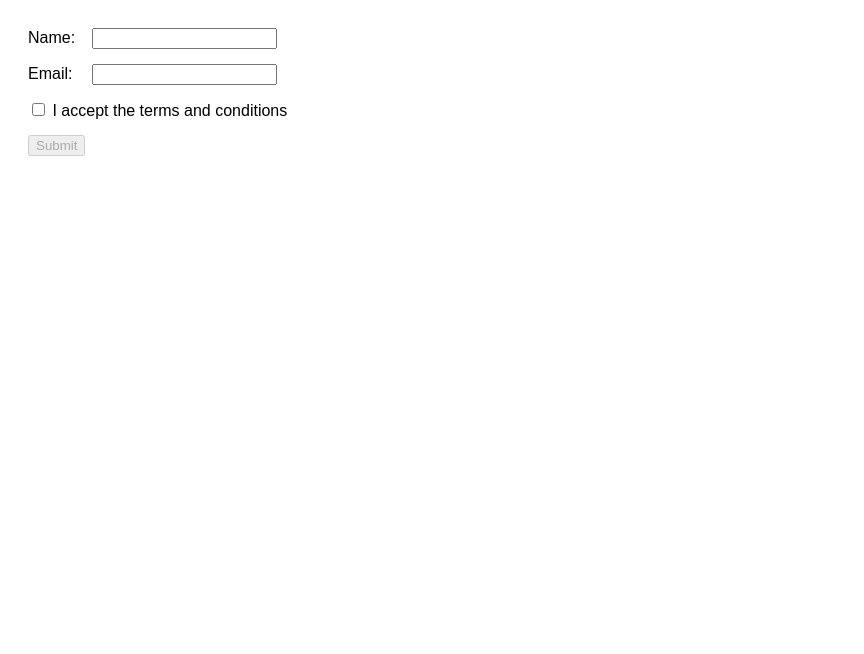
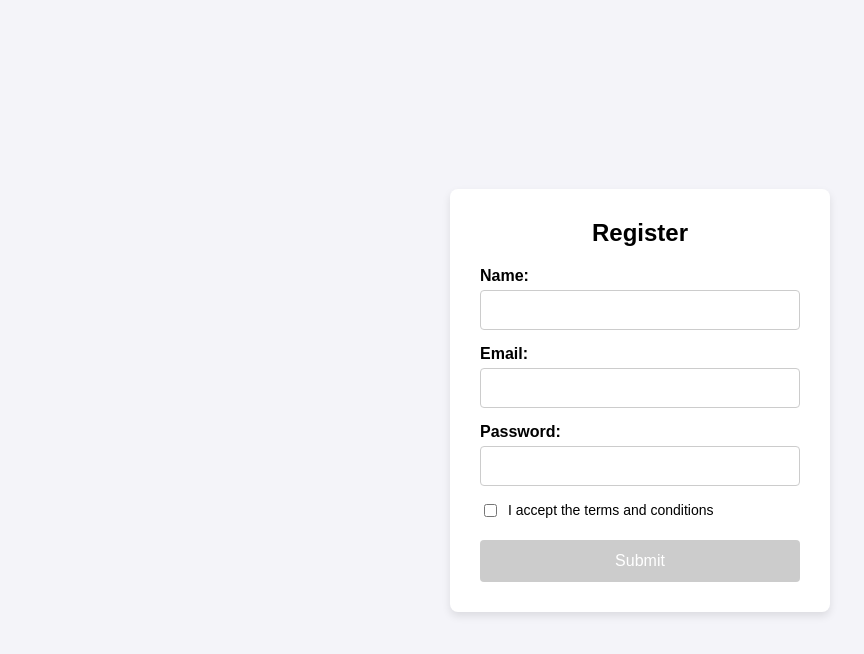
Before and after one commit to acciojob/form-validation-and-submission-happydagar6, a website: page main.html in a window 1280 px wide. Shown: the whole page, without its empty margins (0-864 px from the left). Drawn offline with Linux system fonts and the light colour scheme.

Commit message:
created a submission

```diff
--- a/main.html
+++ b/main.html
@@ -1,34 +1,43 @@
 <!DOCTYPE html>
-
-<html>
-
+<html lang="en">
 <head>
+    <meta charset="UTF-8">
+    <meta name="viewport" content="width=device-width, initial-scale=1.0">
+    <title>Form Validation</title>
     <link rel="stylesheet" href="styles.css">
 </head>
+<body>
 
-<body>
-	<!-- the entire body must be written by student -->
-	<form action="submit-form.php" method="post">
+    <div class="form-container">
+        <h2>Register</h2>
+
+        <form action="submit-form.php" method="POST" id="myForm">
+
             <div class="form-group">
                 <label for="name">Name:</label>
-			<input type="text" id="name" name="name" required/>
+                <input type="text" id="name" name="name" required>
             </div>
 
             <div class="form-group">
                 <label for="email">Email:</label>
-			<input type="email" id="email" name="email" required />
+                <input type="email" id="email" name="email" required>
             </div>
 
             <div class="form-group">
-			<input type="checkbox" id="terms" name="terms" required />
-			<label for="terms" style="width: auto;">I accept the terms and conditions</label>
+                <label for="password">Password:</label>
+                <input type="password" id="password" name="password" required>
             </div>
 
-		<button id="submitBtn" disabled type="submit">Submit</button>
+            <div class="checkbox-group">
+                <input type="checkbox" id="terms" name="terms" required>
+                <label for="terms">I accept the terms and conditions</label>
+            </div>
+
+            <button type="submit" id="submitBtn" disabled>Submit</button>
+
         </form>
-    <script type="text/javascript" src="./script.js">
-</script>
+    </div>
 
+    <script src="script.js"></script>
 </body>
-
 </html>
--- a/script.js
+++ b/script.js
@@ -1,7 +1,17 @@
-//your JS code here. If required.
-const termsCheckBox = document.getElementById("terms");
-const submitBtn = document.getElementById("submitBtn");
+const termsCheckbox = document.getElementById('terms');
+const submitBtn = document.getElementById('submitBtn');
 
-termsCheckBox.addEventListener("change", function () {
-	submitBtn.disabled = !this.checked;
+termsCheckbox.addEventListener('change', function() {
+
+    // Check if the checkbox is ticked
+    if (termsCheckbox.checked === true) {
+        // Enable the button
+        submitBtn.disabled = false;
+    }
+    // If the checkbox is unticked
+    else {
+        // Disable the button
+        submitBtn.disabled = true;
+    }
+
 });
--- a/styles.css
+++ b/styles.css
@@ -1,6 +1,71 @@
 body {
-	font-family: sans-serif;
-	padding: 20px;
+    font-family: sans-serif;
+    background-color: #f4f4f9;
+    display: flex;
+    justify-content: center;
+    align-items: center;
+    height: 100vh;
+    margin: 0;
 }
-.form-group { margin-bottom: 15px; }
-label { display: inline-block; width: 60px; }
+
+.form-container {
+    background-color: white;
+    padding: 30px;
+    border-radius: 8px;
+    box-shadow: 0 4px 8px rgba(0,0,0,0.1);
+    width: 320px;
+}
+
+h2 {
+    text-align: center;
+    margin-top: 0;
+    margin-bottom: 20px;
+}
+
+.form-group {
+    margin-bottom: 15px;
+    display: flex;
+    flex-direction: column;
+}
+
+.form-group label {
+    margin-bottom: 5px;
+    font-weight: bold;
+}
+
+.form-group input {
+    padding: 10px;
+    border: 1px solid #ccc;
+    border-radius: 4px;
+    font-size: 16px;
+    outline: none;
+}
+
+.checkbox-group {
+    display: flex;
+    align-items: center;
+    margin-bottom: 20px;
+    gap: 8px;
+}
+
+.checkbox-group label {
+    font-size: 14px;
+}
+
+button {
+    width: 100%;
+    padding: 12px;
+    background-color: #28a745;
+    color: white;
+    border: none;
+    border-radius: 4px;
+    font-size: 16px;
+    cursor: pointer;
+    transition: 0.3s;
+}
+
+/* Jab button disabled ho toh kaisa dikhe */
+button:disabled {
+    background-color: #cccccc;
+    cursor: not-allowed;
+}
```
Lines whose indentation alone changed are shown as unchanged.
